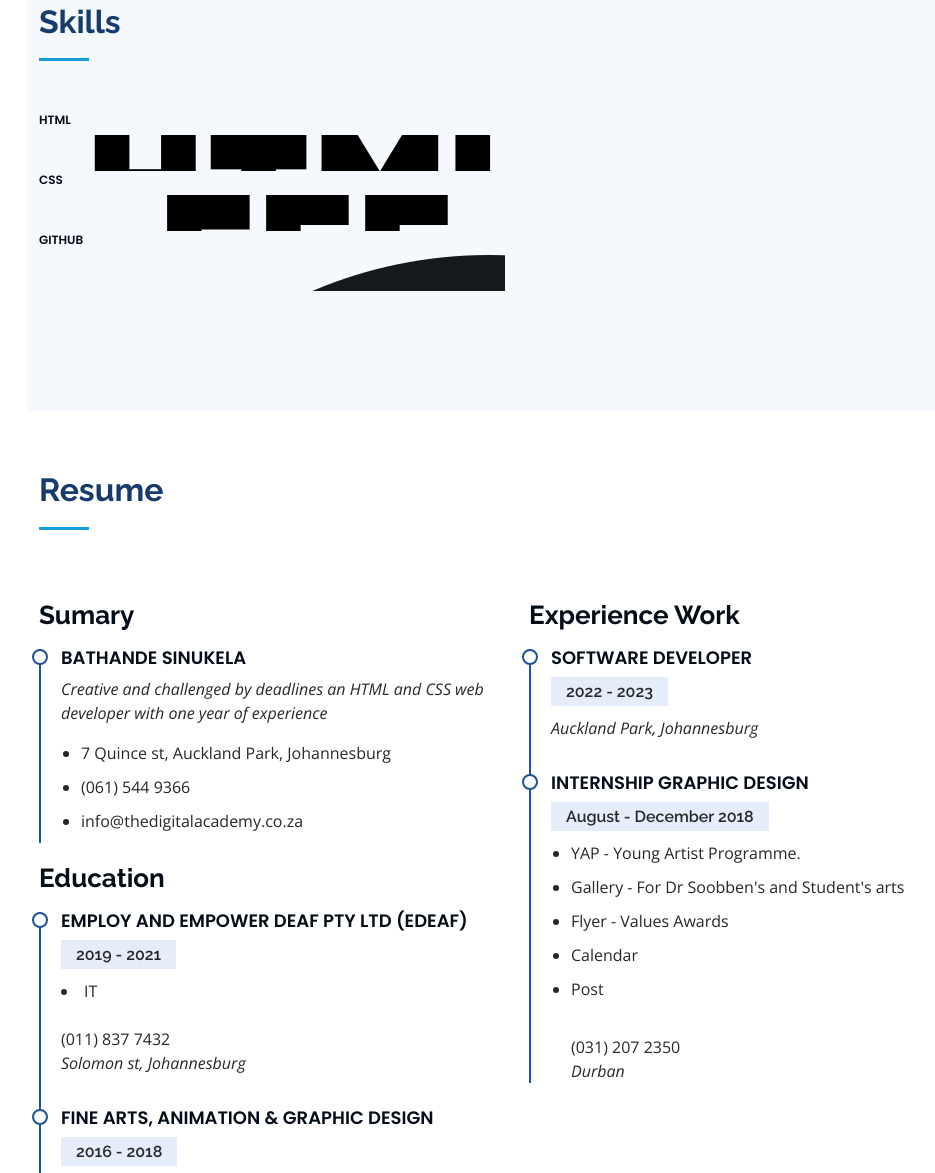
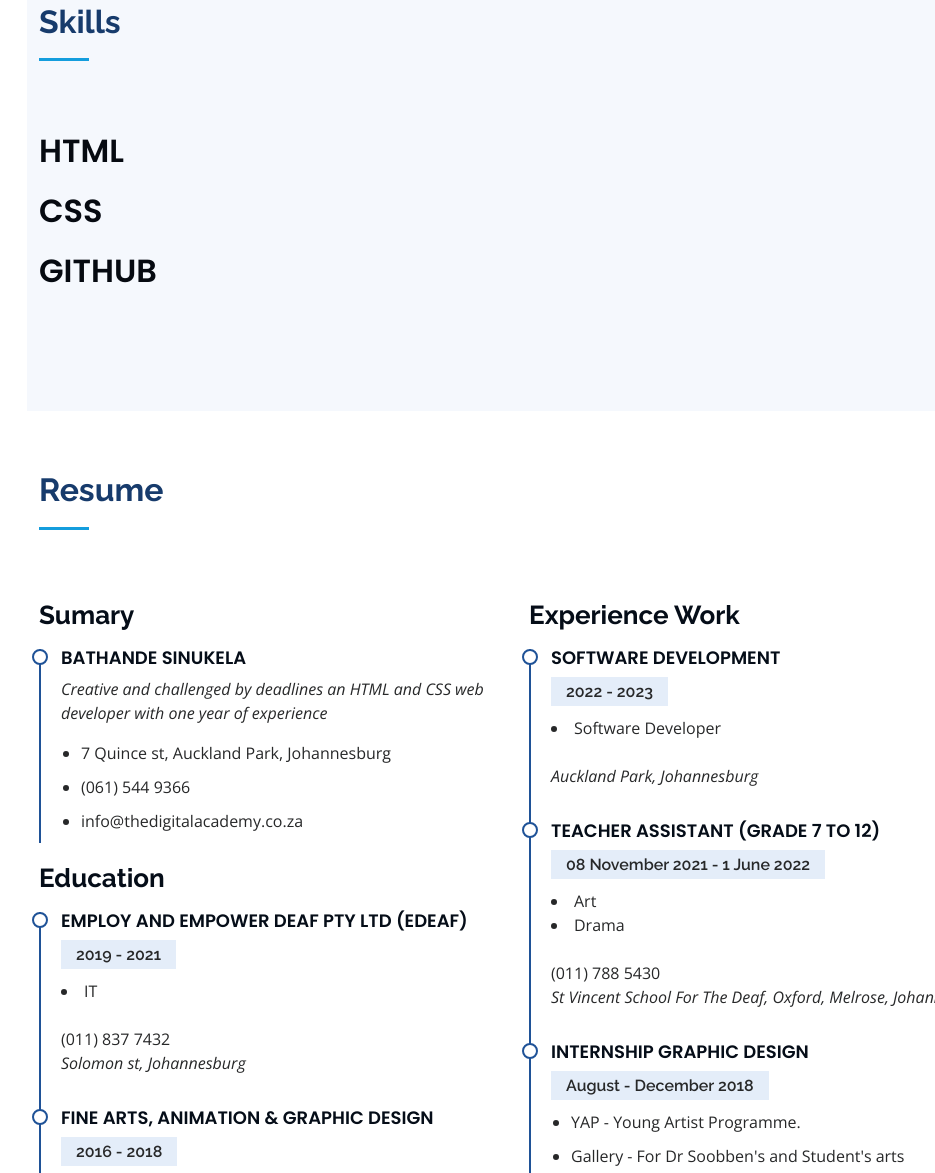
Before and after one commit to Darklove12/cv, a plain HTML site: page index.html in a window 1280 px wide. Shown: the part 1627-2800 px from the top of the page, without its empty margins (273-1208 px from the left). Drawn offline with nearby package versions, Linux system fonts and the light colour scheme.

Commit message:
Added Teacher assistant experience in Resume

```diff
--- a/assets/css/style.css
+++ b/assets/css/style.css
@@ -78,7 +78,7 @@ h6 {
   z-index: 9997;
   transition: all 0.5s;
   padding: 0 15px;
-  background: #023475;
+  background: #39485b;
   overflow-y: auto;
 }
 
@@ -417,7 +417,7 @@ section {
 }
 
 /*--------------------------------------------------------------
-# Akills
+# Skills
 --------------------------------------------------------------*/
 .skills .progress {
   height: 60px;
@@ -432,8 +432,10 @@ section {
   text-transform: uppercase;
   display: block;
   font-weight: 600;
+  font-size: 2rem;
   font-family: "Poppins", sans-serif;
-  color: #050d18;
+  color: #060a11;
+  margin-top: 1rem;
 }
 
 .skills .progress .skill .val {
@@ -452,6 +454,7 @@ section {
   transition: 0.9s;
   background-color: #149ddd;
 }
+
 
 /*--------------------------------------------------------------
 # Resume
--- a/index.html
+++ b/index.html
@@ -139,17 +139,17 @@
 
             <div class="progress">
               <span class="skill">HTML</span>
-            <img src="/forms/HTML5_logos 1.png" alt="" class="img1">
+            <img src="" alt="" class="img1">
             </div>
 
             <div class="progress">
               <span class="skill">CSS</span>
-              <img src="/forms/CSS3_logos 2.png" alt="" class="img2">
+              <img src="" alt="" class="img2">
               </div>
 
               <div class="progress">
                 <span class="skill">GitHub</span>
-                <img src="/forms/Octicons-mark-github.svg.png" alt="" class="img3">
+                <img src="" alt="" class="img3">
                 </div>
 
                 <div class="progress">
@@ -221,10 +221,22 @@
           <div class="col-lg-6" data-aos="fade-up" data-aos-delay="100">
             <h3 class="resume-title">Experience Work</h3>
             <div class="resume-item">
-              <h4>Software Developer</h4>
+              <h4>Software Development</h4>
               <h5>2022 - 2023</h5>
+              <li>Software Developer</li>
+              <br>
               <p><em>Auckland Park, Johannesburg </em></p>
             </div>
+
+            <div class="resume-item">
+              <h4>Teacher Assistant (Grade 7 to 12)</h4>
+              <h5>08 November 2021 - 1 June 2022</h5>
+              <li>Art</li>
+              <li>Drama</li><br>
+              (011) 788 5430
+              <p><em>St Vincent School For The Deaf, Oxford, Melrose, Johannesburg </em></p>
+            </div>
+
             <div class="resume-item">
               <h4>Internship Graphic design</h4>
               <h5>August - December 2018</h5>
```
